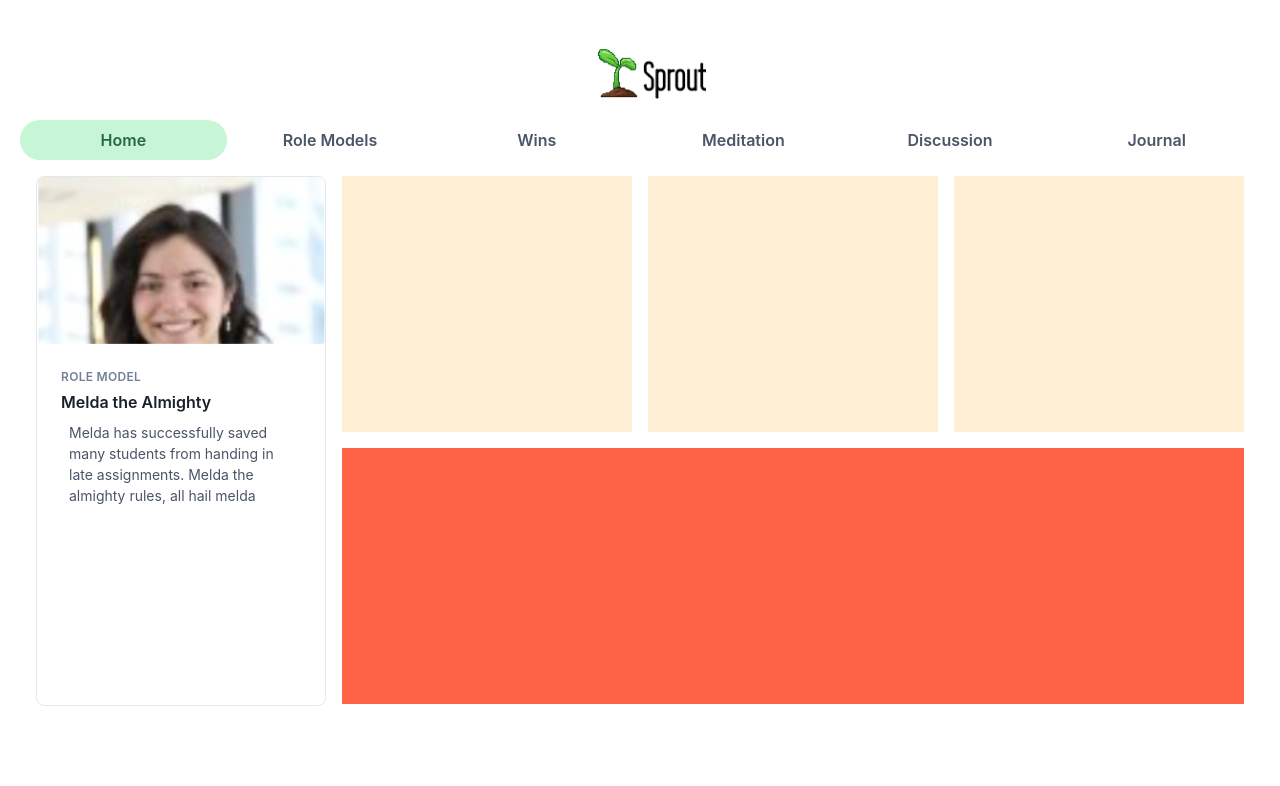
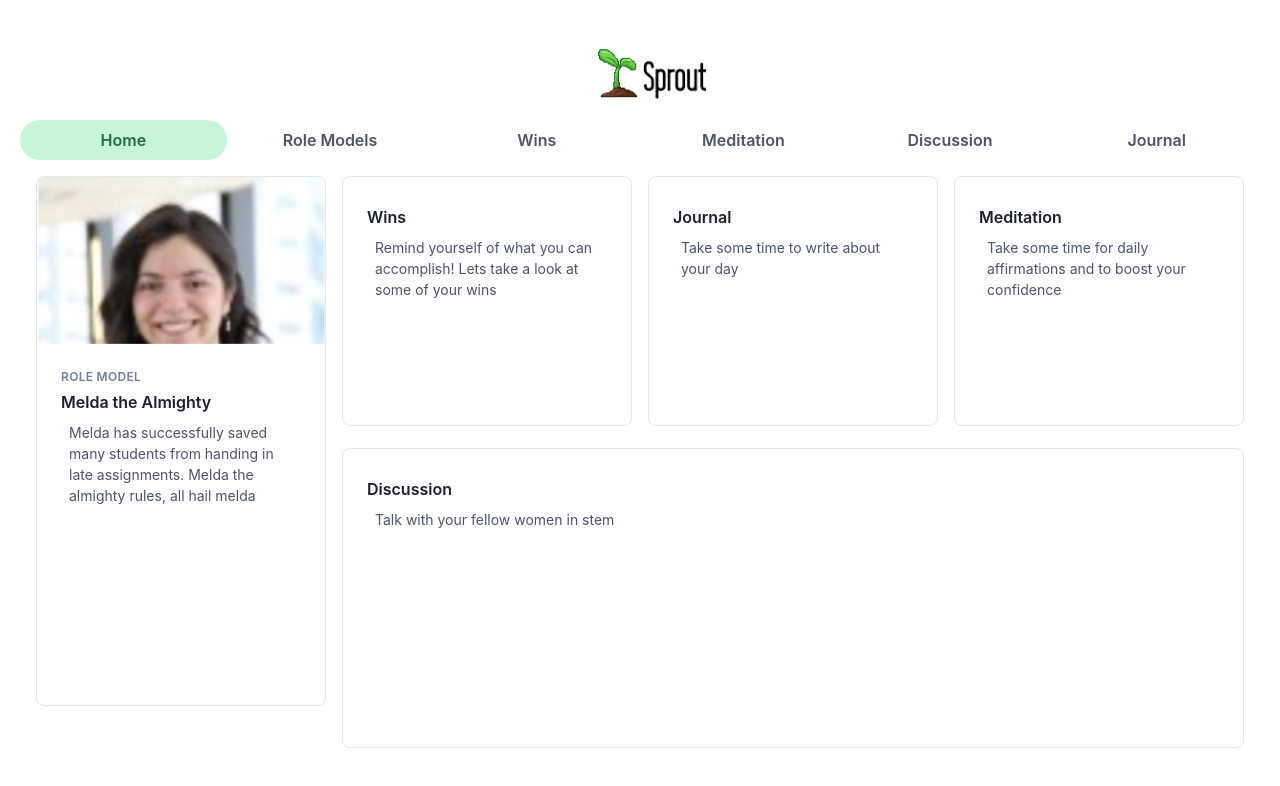
Before and after one commit to MeldaKiziltan/Sprout, a React (Create React App) app in the folder sprout/: page / in a window 1280 px wide. Shown: the top 786 px of the page. Built offline with nearby package versions, Linux system fonts and the light colour scheme.

Commit message:
Landing page draft

```diff
--- /dev/null
+++ b/sprout/src/components/discussionwidget.js
@@ -0,0 +1,31 @@
+import { Box } from '@chakra-ui/react';
+import { Image } from '@chakra-ui/react';
+import logo from './melda.png';
+export function DiscussionWidget() {
+	const property = {
+		title: 'Discussion'
+	  }
+
+	  return (
+		<Box maxW='1200px' height= "300px" borderWidth='1px' borderRadius='lg' overflow='hidden'>
+		  <Box p='6'>
+
+			<Box
+			  mt='1'
+			  fontWeight='semibold'
+			  as='h4'
+			  lineHeight='tight'
+			  noOfLines={1}
+			>
+			  {property.title}
+			</Box>
+
+			<Box display='flex' mt='2' alignItems='center'>
+			  <Box as='span' ml='2' color='gray.600' fontSize='sm'>
+			 Talk with your fellow women in stem
+			  </Box>
+			</Box>
+		  </Box>
+		</Box>
+	  );
+}
--- /dev/null
+++ b/sprout/src/components/journalwidget.js
@@ -0,0 +1,31 @@
+import { Box } from '@chakra-ui/react';
+import { Image } from '@chakra-ui/react';
+import logo from './melda.png';
+export function JournalWidget() {
+	const property = {
+		title: 'Journal'
+	  }
+
+	  return (
+		<Box maxW='sm' height= "250px" borderWidth='1px' borderRadius='lg' overflow='hidden'>
+		  <Box p='6'>
+
+			<Box
+			  mt='1'
+			  fontWeight='semibold'
+			  as='h4'
+			  lineHeight='tight'
+			  noOfLines={1}
+			>
+			  {property.title}
+			</Box>
+
+			<Box display='flex' mt='2' alignItems='center'>
+			  <Box as='span' ml='2' color='gray.600' fontSize='sm'>
+			  Take some time to write about your day
+			  </Box>
+			</Box>
+		  </Box>
+		</Box>
+	  );
+}
--- a/sprout/src/components/landing.js
+++ b/sprout/src/components/landing.js
@@ -1,6 +1,12 @@
 import { Box } from '@chakra-ui/react';
 import { Image } from '@chakra-ui/react';
-import { LandingWidget } from './landingwidget.js';
+import { LandingWidget } from './modelcard.js';
+import {Widget} from './widget.js';
+import {WinWidget} from './winwidget';
+import {JournalWidget} from './journalwidget';
+import {MeditationWidget} from './meditationwidget';
+import {DiscussionWidget} from './discussionwidget';
+
 import { Grid, GridItem } from '@chakra-ui/react';
 
 export function Landing() {
@@ -13,10 +19,10 @@ export function Landing() {
         gap={4}
       >
         <GridItem rowSpan={4} colSpan={1} ><LandingWidget></LandingWidget></GridItem>
-        <GridItem rowSpan={2} colSpan={1} bg='papayawhip' />
-        <GridItem rowSpan={2} colSpan={1} bg='papayawhip' />
-        <GridItem rowSpan={2} colSpan={1} bg='papayawhip' />
-        <GridItem rowSpan={2} colSpan={3} bg='tomato' />
+        <GridItem rowSpan={2} colSpan={1} bg='white'><WinWidget></WinWidget></GridItem>
+        <GridItem rowSpan={2} colSpan={1} bg='white'><JournalWidget></JournalWidget></GridItem>
+        <GridItem rowSpan={2} colSpan={1} bg='white'><MeditationWidget></MeditationWidget></GridItem>
+        <GridItem rowSpan={2} colSpan={3} bg='white'><DiscussionWidget></DiscussionWidget></GridItem>
       </Grid>
 );
 
--- /dev/null
+++ b/sprout/src/components/meditationwidget.js
@@ -0,0 +1,31 @@
+import { Box } from '@chakra-ui/react';
+import { Image } from '@chakra-ui/react';
+import logo from './melda.png';
+export function MeditationWidget() {
+	const property = {
+		title: 'Meditation'
+	  }
+
+	  return (
+		<Box maxW='sm' height= "250px" borderWidth='1px' borderRadius='lg' overflow='hidden'>
+		  <Box p='6'>
+
+			<Box
+			  mt='1'
+			  fontWeight='semibold'
+			  as='h4'
+			  lineHeight='tight'
+			  noOfLines={1}
+			>
+			  {property.title}
+			</Box>
+
+			<Box display='flex' mt='2' alignItems='center'>
+			  <Box as='span' ml='2' color='gray.600' fontSize='sm'>
+			  Take some time for daily affirmations and to boost your confidence
+			  </Box>
+			</Box>
+		  </Box>
+		</Box>
+	  );
+}
--- /dev/null
+++ b/sprout/src/components/widget.js
@@ -0,0 +1,45 @@
+import { Box } from '@chakra-ui/react';
+import { Image } from '@chakra-ui/react';
+import logo from './melda.png';
+export function Widget() {
+	const property = {
+		imageAlt: 'melda',
+		title: 'Melda the Almighty'
+	  }
+
+	  return (
+		<Box maxW='sm' height= "300px" borderWidth='1px' borderRadius='lg' overflow='hidden'>
+		  <Box p='6'>
+			<Box display='flex' alignItems='baseline'>
+			  <Box
+				color='gray.500'
+				fontWeight='semibold'
+				letterSpacing='wide'
+				fontSize='xs'
+				textTransform='uppercase'
+			  >
+				Role Model
+			  </Box>
+			</Box>
+
+			<Box
+			  mt='1'
+			  fontWeight='semibold'
+			  as='h4'
+			  lineHeight='tight'
+			  noOfLines={1}
+			>
+			  {property.title}
+			</Box>
+
+			<Box display='flex' mt='2' alignItems='center'>
+			  <Box as='span' ml='2' color='gray.600' fontSize='sm'>
+			  Melda has successfully saved many students from handing in late assignments.
+
+			  Melda the almighty rules, all hail melda
+			  </Box>
+			</Box>
+		  </Box>
+		</Box>
+	  );
+}
--- /dev/null
+++ b/sprout/src/components/winwidget.js
@@ -0,0 +1,31 @@
+import { Box } from '@chakra-ui/react';
+import { Image } from '@chakra-ui/react';
+import logo from './melda.png';
+export function WinWidget() {
+	const property = {
+		title: 'Wins'
+	  }
+
+	  return (
+		<Box maxW='sm' height= "250px" borderWidth='1px' borderRadius='lg' overflow='hidden'>
+		  <Box p='6'>
+
+			<Box
+			  mt='1'
+			  fontWeight='semibold'
+			  as='h4'
+			  lineHeight='tight'
+			  noOfLines={1}
+			>
+			  {property.title}
+			</Box>
+
+			<Box display='flex' mt='2' alignItems='center'>
+			  <Box as='span' ml='2' color='gray.600' fontSize='sm'>
+			  Remind yourself of what you can accomplish! Lets take a look at some of your wins
+			  </Box>
+			</Box>
+		  </Box>
+		</Box>
+	  );
+}
```
Also changed, not shown: sprout/src/components/modelcard.js (renamed from sprout/src/components/landingwidget.js).
